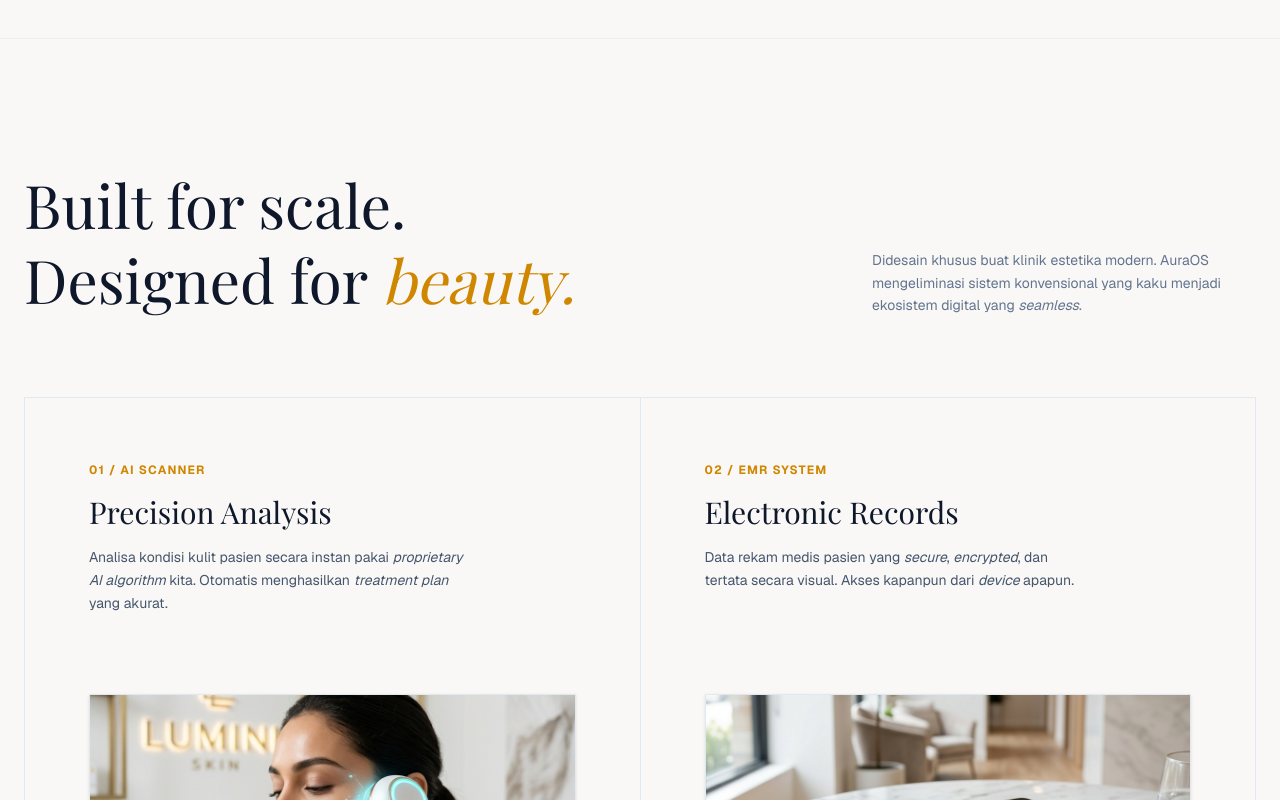
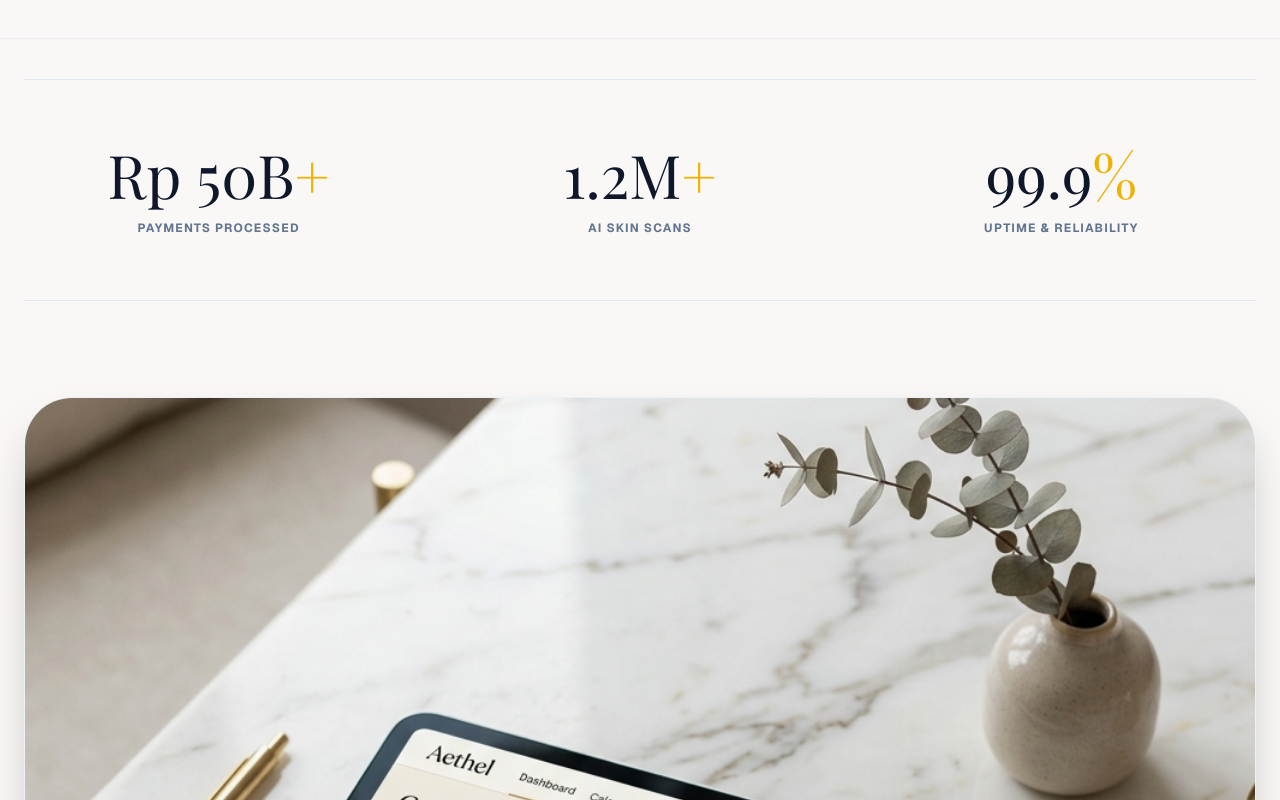
Before and after one commit to jasurddev/AuraWellness, a Next.js app: page / in a window 1280 px wide. Shown: the part 700-1500 px from the top of the page. Built offline with nearby package versions, Linux system fonts and the light colour scheme; a web font is replaced by a local one.

Commit message:
feat: add live metrics and massive dashboard hero mockup

```diff
--- a/src/app/page.tsx
+++ b/src/app/page.tsx
@@ -72,6 +72,67 @@ export default function Home() {
               </motion.div>
             </div>
           </div>
+        </div>
+      </section>
+
+      {/* 2.5 Live Metrics & Grand Reveal */}
+      <section className="pt-10 pb-32 px-6 overflow-hidden">
+        <div className="max-w-7xl mx-auto">
+
+          {/* Live Metrics */}
+          <div className="grid grid-cols-1 md:grid-cols-3 gap-12 md:gap-8 mb-24 border-y border-slate-200 py-16 relative">
+            <div className="absolute inset-0 bg-gradient-to-r from-transparent via-slate-50 to-transparent opacity-50 -z-10"></div>
+
+            <motion.div
+              initial={{ opacity: 0, y: 20 }}
+              whileInView={{ opacity: 1, y: 0 }}
+              viewport={{ once: true }}
+              className="flex flex-col items-center text-center"
+            >
+              <span className="text-5xl md:text-6xl font-serif text-slate-900 mb-4">Rp 50B<span className="text-yellow-500">+</span></span>
+              <span className="text-xs font-bold text-slate-500 uppercase tracking-widest">Payments Processed</span>
+            </motion.div>
+
+            <motion.div
+              initial={{ opacity: 0, y: 20 }}
+              whileInView={{ opacity: 1, y: 0 }}
+              viewport={{ once: true }}
+              transition={{ delay: 0.1 }}
+              className="flex flex-col items-center text-center"
+            >
+              <span className="text-5xl md:text-6xl font-serif text-slate-900 mb-4">1.2M<span className="text-yellow-500">+</span></span>
+              <span className="text-xs font-bold text-slate-500 uppercase tracking-widest">AI Skin Scans</span>
+            </motion.div>
+
+            <motion.div
+              initial={{ opacity: 0, y: 20 }}
+              whileInView={{ opacity: 1, y: 0 }}
+              viewport={{ once: true }}
+              transition={{ delay: 0.2 }}
+              className="flex flex-col items-center text-center"
+            >
+              <span className="text-5xl md:text-6xl font-serif text-slate-900 mb-4">99.9<span className="text-yellow-500">%</span></span>
+              <span className="text-xs font-bold text-slate-500 uppercase tracking-widest">Uptime & Reliability</span>
+            </motion.div>
+          </div>
+
+          {/* Grand Reveal Image */}
+          <motion.div
+            initial={{ opacity: 0, y: 40 }}
+            whileInView={{ opacity: 1, y: 0 }}
+            viewport={{ once: true }}
+            transition={{ duration: 0.8, ease: "easeOut" }}
+            className="w-full relative rounded-[2.5rem] md:rounded-[3rem] overflow-hidden shadow-2xl border border-slate-200/60 bg-white"
+          >
+             <Image
+                src="/images/hero-dashboard.png"
+                alt="AuraOS Dashboard Interface"
+                width={1600}
+                height={900}
+                className="w-full h-auto object-cover transform hover:scale-[1.02] transition-transform duration-1000"
+             />
+             <div className="absolute inset-0 bg-gradient-to-t from-black/10 to-transparent pointer-events-none"></div>
+          </motion.div>
         </div>
       </section>
 
```
Also changed, not shown: public/images/hero-dashboard.png (added).
